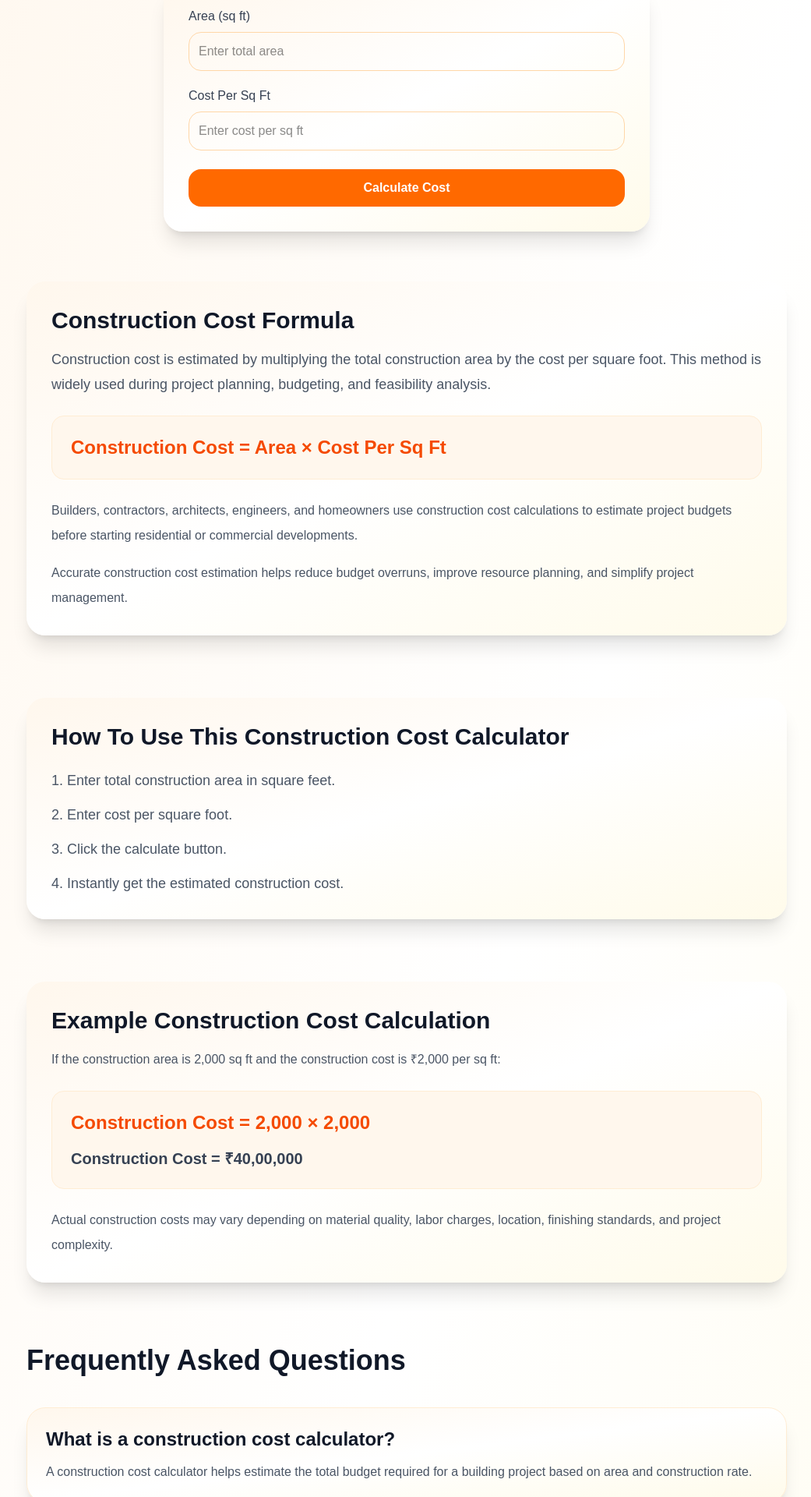
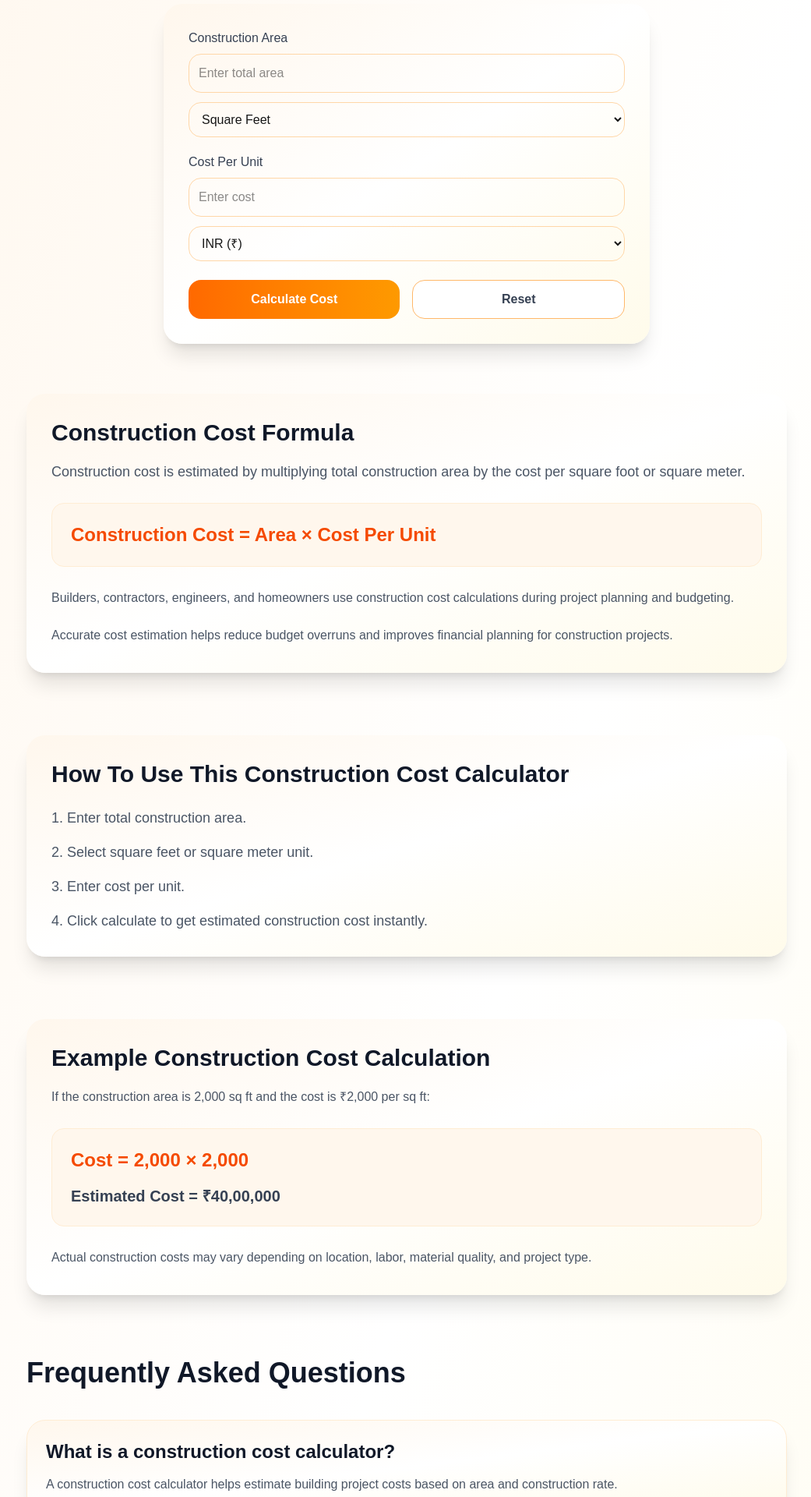
Before and after one commit to payadav142-rgb/calhub, a Next.js app: page /construction-cost-calculator in a window 1280 px wide. Shown: the part 340-2260 px from the top of the page at 78% size, without its empty margins (118-1159 px from the left). Built offline with nearby package versions, Linux system fonts and the light colour scheme.

Commit message:
Improved construction cost calculator SEO and UX

```diff
--- a/app/construction-cost-calculator/ConstructionCostCalculatorClient.tsx
+++ b/app/construction-cost-calculator/ConstructionCostCalculatorClient.tsx
@@ -1,195 +1,342 @@
 "use client";
 
 import { useState } from "react";
+import jsPDF from "jspdf";
 import Navbar from "../components/Navbar";
 import Footer from "../components/Footer";
 import RelatedCalculators from "../components/RelatedCalculators";
 
 export default function ConstructionCostCalculator() {
-  const [area, setArea] = useState("");
-  const [costPerSqft, setCostPerSqft] = useState("");
-  const [result, setResult] = useState<number | null>(null);
+  const [area, setArea] =
+    useState("");
+
+  const [costPerSqft, setCostPerSqft] =
+    useState("");
+
+  const [areaUnit, setAreaUnit] =
+    useState("sq ft");
+
+  const [currency, setCurrency] =
+    useState("₹");
+
+  const [result, setResult] =
+    useState<number | null>(null);
 
   const calculateCost = () => {
+    if (!area || !costPerSqft)
+      return;
+
     const totalCost =
-      parseFloat(area) * parseFloat(costPerSqft);
+      parseFloat(area) *
+      parseFloat(costPerSqft);
 
     setResult(totalCost);
+  };
+
+  const resetCalculator = () => {
+    setArea("");
+    setCostPerSqft("");
+    setAreaUnit("sq ft");
+    setCurrency("₹");
+    setResult(null);
+  };
+
+  const downloadPDF = () => {
+    if (result === null) return;
+
+    const doc = new jsPDF();
+
+    doc.setFontSize(20);
+
+    doc.text(
+      "Construction Cost Report",
+      20,
+      20
+    );
+
+    doc.setFontSize(12);
+
+    doc.text(
+      `Area: ${area} ${areaUnit}`,
+      20,
+      40
+    );
+
+    doc.text(
+      `Cost Per Unit: ${currency}${costPerSqft}`,
+      20,
+      50
+    );
+
+    doc.text(
+      `Estimated Cost: ${currency}${result.toLocaleString()}`,
+      20,
+      70
+    );
+
+    doc.text(
+      "Generated by CalHub.in",
+      20,
+      100
+    );
+
+    doc.save(
+      "construction-cost-report.pdf"
+    );
   };
 
   return (
     <main className="min-h-screen bg-gradient-to-br from-orange-50 via-white to-amber-50">
       <Navbar />
 
-      {/* Calculator Section */}
+      {/* HERO */}
       <section className="mx-auto max-w-2xl px-6 py-16">
         <div className="text-center">
           <h1 className="text-4xl font-bold text-gray-900 md:text-5xl">
-            Construction Cost Calculator
+            Construction Cost
+            Calculator
           </h1>
 
           <p className="mt-4 text-lg text-gray-600">
-            Calculate the estimated construction
-            cost for your building project.
+            Estimate construction
+            costs for houses,
+            apartments, commercial
+            buildings, and renovation
+            projects instantly.
           </p>
         </div>
 
-        <div className="mt-10 rounded-3xl bg-gradient-to-br from-orange-50 via-white to-amber-50 p-8 shadow-xl transition-all duration-300 hover:shadow-2xl">
+        {/* CALCULATOR */}
+        <div className="mt-10 rounded-3xl bg-gradient-to-br from-orange-50 via-white to-amber-50 p-8 shadow-xl">
+          {/* AREA */}
           <div className="mb-5">
             <label className="mb-2 block font-medium text-gray-700">
-              Area (sq ft)
+              Construction Area
             </label>
 
             <input
               type="number"
+              min="0"
               value={area}
               onChange={(e) =>
                 setArea(e.target.value)
               }
-              className="w-full rounded-2xl border border-orange-200 p-3 outline-none transition focus:border-orange-500 focus:ring-4 focus:ring-orange-100"
+              className="w-full rounded-2xl border border-orange-200 p-3"
               placeholder="Enter total area"
             />
+
+            <select
+              value={areaUnit}
+              onChange={(e) =>
+                setAreaUnit(
+                  e.target.value
+                )
+              }
+              className="mt-3 w-full rounded-2xl border border-orange-200 p-3"
+            >
+              <option value="sq ft">
+                Square Feet
+              </option>
+
+              <option value="sq m">
+                Square Meter
+              </option>
+            </select>
           </div>
 
+          {/* COST */}
           <div className="mb-6">
             <label className="mb-2 block font-medium text-gray-700">
-              Cost Per Sq Ft
+              Cost Per Unit
             </label>
 
             <input
               type="number"
+              min="0"
               value={costPerSqft}
               onChange={(e) =>
-                setCostPerSqft(e.target.value)
+                setCostPerSqft(
+                  e.target.value
+                )
               }
-              className="w-full rounded-2xl border border-orange-200 p-3 outline-none transition focus:border-orange-500 focus:ring-4 focus:ring-orange-100"
-              placeholder="Enter cost per sq ft"
+              className="w-full rounded-2xl border border-orange-200 p-3"
+              placeholder="Enter cost"
             />
+
+            <select
+              value={currency}
+              onChange={(e) =>
+                setCurrency(
+                  e.target.value
+                )
+              }
+              className="mt-3 w-full rounded-2xl border border-orange-200 p-3"
+            >
+              <option value="₹">
+                INR (₹)
+              </option>
+
+              <option value="$">
+                USD ($)
+              </option>
+
+              <option value="€">
+                Euro (€)
+              </option>
+            </select>
           </div>
 
-          <button
-            onClick={calculateCost}
-            className="w-full rounded-2xl bg-orange-500 py-3 font-semibold text-white transition-all duration-300 hover:bg-orange-600"
-          >
-            Calculate Cost
-          </button>
+          {/* BUTTONS */}
+          <div className="flex gap-4">
+            <button
+              onClick={calculateCost}
+              className="w-full rounded-2xl bg-gradient-to-r from-orange-500 to-amber-500 py-3 font-semibold text-white"
+            >
+              Calculate Cost
+            </button>
 
+            <button
+              onClick={resetCalculator}
+              className="w-full rounded-2xl border border-orange-300 bg-white py-3 font-semibold text-gray-700"
+            >
+              Reset
+            </button>
+          </div>
+
+          {/* RESULT */}
           {result !== null && (
             <div className="mt-6 rounded-2xl bg-gradient-to-br from-orange-50 via-white to-amber-50 p-5 shadow-inner">
               <h2 className="text-2xl font-bold text-gray-900">
-                Estimated Cost: ₹{" "}
+                Estimated Cost:{" "}
+                {currency}
                 {result.toLocaleString()}
               </h2>
+
+              <p className="mt-3 text-gray-600">
+                Estimated project cost
+                based on selected area
+                and construction rate.
+              </p>
+
+              <button
+                onClick={downloadPDF}
+                className="mt-5 w-full rounded-2xl bg-gray-900 py-3 font-semibold text-white"
+              >
+                Download PDF Report
+              </button>
             </div>
           )}
         </div>
       </section>
 
-      {/* Formula Section */}
+      {/* FORMULA */}
       <section className="mx-auto max-w-5xl px-6 pb-20">
-        <div className="rounded-3xl bg-gradient-to-br from-orange-50 via-white to-amber-50 p-8 shadow-xl transition-all duration-300 hover:shadow-2xl">
+        <div className="rounded-3xl bg-gradient-to-br from-orange-50 via-white to-amber-50 p-8 shadow-xl">
           <h2 className="text-3xl font-bold text-gray-900">
             Construction Cost Formula
           </h2>
 
           <p className="mt-4 text-lg leading-8 text-gray-600">
-            Construction cost is estimated by
-            multiplying the total construction
-            area by the cost per square foot.
-            This method is widely used during
-            project planning, budgeting, and
-            feasibility analysis.
+            Construction cost is
+            estimated by multiplying
+            total construction area by
+            the cost per square foot or
+            square meter.
           </p>
 
           <div className="mt-6 rounded-2xl border border-orange-100 bg-orange-50 p-6">
             <p className="text-2xl font-bold text-orange-600">
-              Construction Cost = Area × Cost
-              Per Sq Ft
+              Construction Cost =
+              Area × Cost Per Unit
             </p>
           </div>
 
           <p className="mt-6 leading-8 text-gray-600">
-            Builders, contractors, architects,
-            engineers, and homeowners use
-            construction cost calculations to
-            estimate project budgets before
-            starting residential or commercial
-            developments.
+            Builders, contractors,
+            engineers, and homeowners
+            use construction cost
+            calculations during project
+            planning and budgeting.
           </p>
 
           <p className="mt-4 leading-8 text-gray-600">
-            Accurate construction cost estimation
-            helps reduce budget overruns, improve
-            resource planning, and simplify
-            project management.
+            Accurate cost estimation
+            helps reduce budget
+            overruns and improves
+            financial planning for
+            construction projects.
           </p>
         </div>
       </section>
 
-      {/* How To Use */}
+      {/* HOW TO USE */}
       <section className="mx-auto max-w-5xl px-6 pb-20">
-        <div className="rounded-3xl bg-gradient-to-br from-orange-50 via-white to-amber-50 p-8 shadow-xl transition-all duration-300 hover:shadow-2xl">
+        <div className="rounded-3xl bg-gradient-to-br from-orange-50 via-white to-amber-50 p-8 shadow-xl">
           <h2 className="text-3xl font-bold text-gray-900">
-            How To Use This Construction Cost
+            How To Use This
+            Construction Cost
             Calculator
           </h2>
 
           <div className="mt-6 space-y-4 text-lg text-gray-600">
             <p>
-              1. Enter total construction area in
-              square feet.
+              1. Enter total
+              construction area.
             </p>
 
             <p>
-              2. Enter cost per square foot.
+              2. Select square feet or
+              square meter unit.
             </p>
 
             <p>
-              3. Click the calculate button.
+              3. Enter cost per unit.
             </p>
 
             <p>
-              4. Instantly get the estimated
-              construction cost.
+              4. Click calculate to get
+              estimated construction
+              cost instantly.
             </p>
           </div>
         </div>
       </section>
 
-      {/* Example Calculation */}
+      {/* EXAMPLE */}
       <section className="mx-auto max-w-5xl px-6 pb-20">
-        <div className="rounded-3xl bg-gradient-to-br from-orange-50 via-white to-amber-50 p-8 shadow-xl transition-all duration-300 hover:shadow-2xl">
+        <div className="rounded-3xl bg-gradient-to-br from-orange-50 via-white to-amber-50 p-8 shadow-xl">
           <h2 className="text-3xl font-bold text-gray-900">
-            Example Construction Cost
-            Calculation
+            Example Construction
+            Cost Calculation
           </h2>
 
           <p className="mt-4 leading-8 text-gray-600">
-            If the construction area is 2,000 sq
-            ft and the construction cost is
-            ₹2,000 per sq ft:
+            If the construction area
+            is 2,000 sq ft and the
+            cost is ₹2,000 per sq ft:
           </p>
 
           <div className="mt-6 rounded-2xl border border-orange-100 bg-orange-50 p-6">
             <p className="text-2xl font-bold text-orange-600">
-              Construction Cost = 2,000 × 2,000
+              Cost = 2,000 × 2,000
             </p>
 
             <p className="mt-4 text-xl font-semibold text-gray-700">
-              Construction Cost = ₹40,00,000
+              Estimated Cost =
+              ₹40,00,000
             </p>
           </div>
 
           <p className="mt-6 leading-8 text-gray-600">
-            Actual construction costs may vary
-            depending on material quality, labor
-            charges, location, finishing
-            standards, and project complexity.
+            Actual construction costs
+            may vary depending on
+            location, labor, material
+            quality, and project type.
           </p>
         </div>
       </section>
 
-      {/* FAQ Section */}
+      {/* FAQ */}
       <section className="mx-auto max-w-5xl px-6 pb-20">
         <h2 className="text-4xl font-extrabold text-gray-900">
           Frequently Asked Questions
@@ -198,16 +345,16 @@ export default function ConstructionCostCalculator() {
         <div className="mt-10 space-y-6">
           <div className="rounded-3xl border border-orange-100 bg-gradient-to-br from-orange-50 via-white to-amber-50 p-6 shadow-xl">
             <h3 className="text-2xl font-bold text-gray-900">
-              What is a construction cost
-              calculator?
+              What is a construction
+              cost calculator?
             </h3>
 
             <p className="mt-3 leading-7 text-gray-600">
-              A construction cost calculator
-              helps estimate the total budget
-              required for a building project
-              based on area and construction
-              rate.
+              A construction cost
+              calculator helps estimate
+              building project costs
+              based on area and
+              construction rate.
             </p>
           </div>
 
@@ -218,10 +365,10 @@ export default function ConstructionCostCalculator() {
             </h3>
 
             <p className="mt-3 leading-7 text-gray-600">
-              Yes, this calculator is useful for
-              houses, apartments, commercial
-              buildings, and renovation
-              projects.
+              Yes, this calculator is
+              useful for houses,
+              apartments, offices, and
+              renovation projects.
             </p>
           </div>
 
@@ -231,9 +378,9 @@ export default function ConstructionCostCalculator() {
             </h3>
 
             <p className="mt-3 leading-7 text-gray-600">
-              Yes, all construction calculators
-              available on Calculator Hub are
-              completely free to use.
+              Yes, all calculators on
+              CalHub are completely
+              free to use.
             </p>
           </div>
         </div>
--- a/app/construction-cost-calculator/page.tsx
+++ b/app/construction-cost-calculator/page.tsx
@@ -1,48 +1,38 @@
-import type { Metadata } from "next";
-import ConstructionCostCalculatorClient from "./ConstructionCostCalculatorClient";
+import { Metadata } from "next";
+import ConstructionCostCalculator from "./ConstructionCostCalculatorClient";
 
 export const metadata: Metadata = {
   title:
-    "Construction Cost Calculator - Free Building Cost Estimator",
+    "Construction Cost Calculator | House & Building Estimator | CalHub",
 
   description:
-    "Calculate total construction cost based on area and cost per square foot. Free online construction cost calculator for builders, contractors, and homeowners.",
+    "Free construction cost calculator to estimate building, house, and renovation project costs instantly using area and cost per square foot.",
 
   keywords: [
     "construction cost calculator",
     "building cost calculator",
     "house construction calculator",
     "construction estimator",
-    "cost per square foot calculator",
-    "building budget calculator",
+    "home building cost calculator",
+    "construction budget calculator",
   ],
 
   alternates: {
-    canonical: "/construction-cost-calculator",
+    canonical:
+      "https://calhub.in/construction-cost-calculator",
   },
 
   openGraph: {
     title:
-      "Construction Cost Calculator - Free Building Cost Estimator",
+      "Construction Cost Calculator | CalHub",
 
     description:
-      "Estimate total building construction costs instantly using area and cost per square foot.",
+      "Estimate construction costs for buildings, houses, and renovation projects instantly.",
 
     url:
       "https://calhub.in/construction-cost-calculator",
 
-    siteName: "Calculator Hub",
-
-    images: [
-      {
-        url: "/og-image.jpg",
-        width: 1200,
-        height: 630,
-        alt: "Construction Cost Calculator",
-      },
-    ],
-
-    locale: "en_US",
+    siteName: "CalHub",
 
     type: "website",
   },
@@ -51,15 +41,15 @@ export const metadata: Metadata = {
     card: "summary_large_image",
 
     title:
-      "Construction Cost Calculator - Free Building Cost Estimator",
+      "Construction Cost Calculator | CalHub",
 
     description:
-      "Estimate total building construction costs instantly.",
-
-    images: ["/og-image.jpg"],
+      "Free construction cost estimator for houses and buildings.",
   },
 };
 
 export default function Page() {
-  return <ConstructionCostCalculatorClient />;
+  return (
+    <ConstructionCostCalculator />
+  );
 }
```
